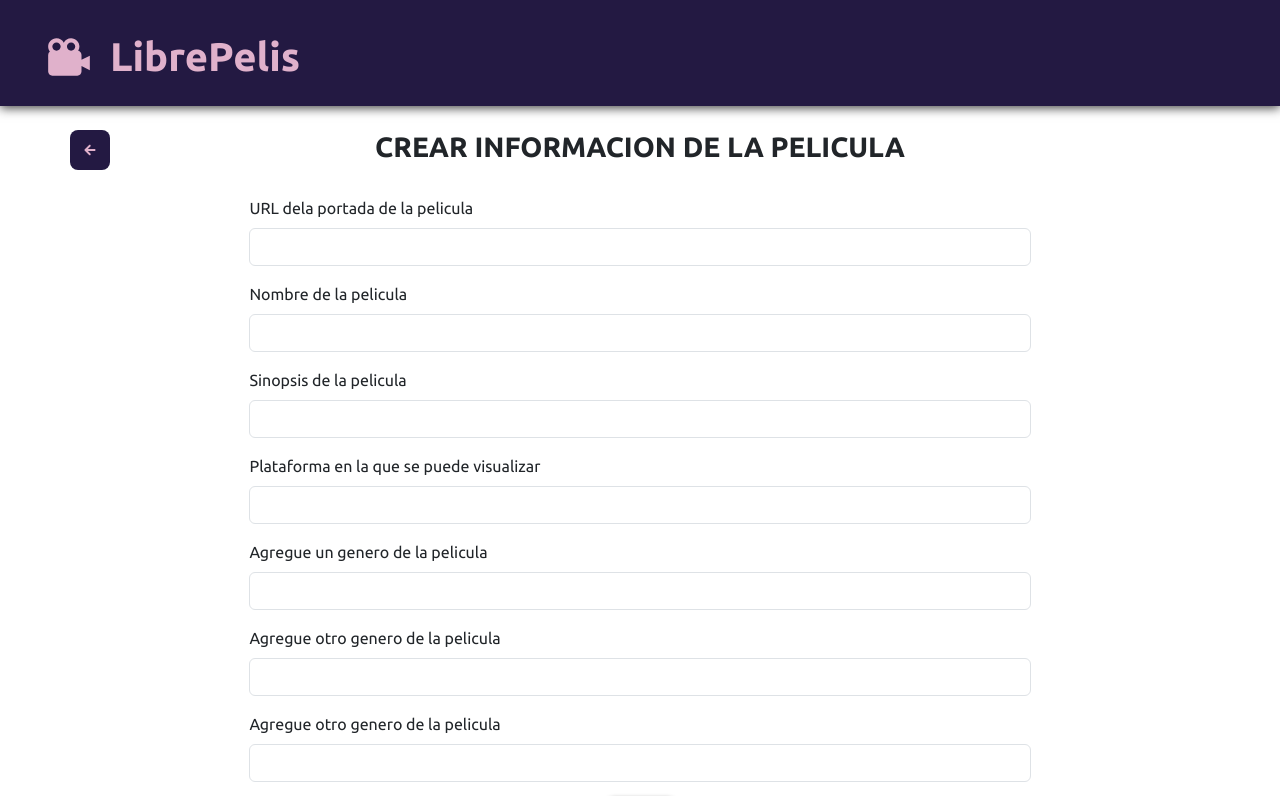
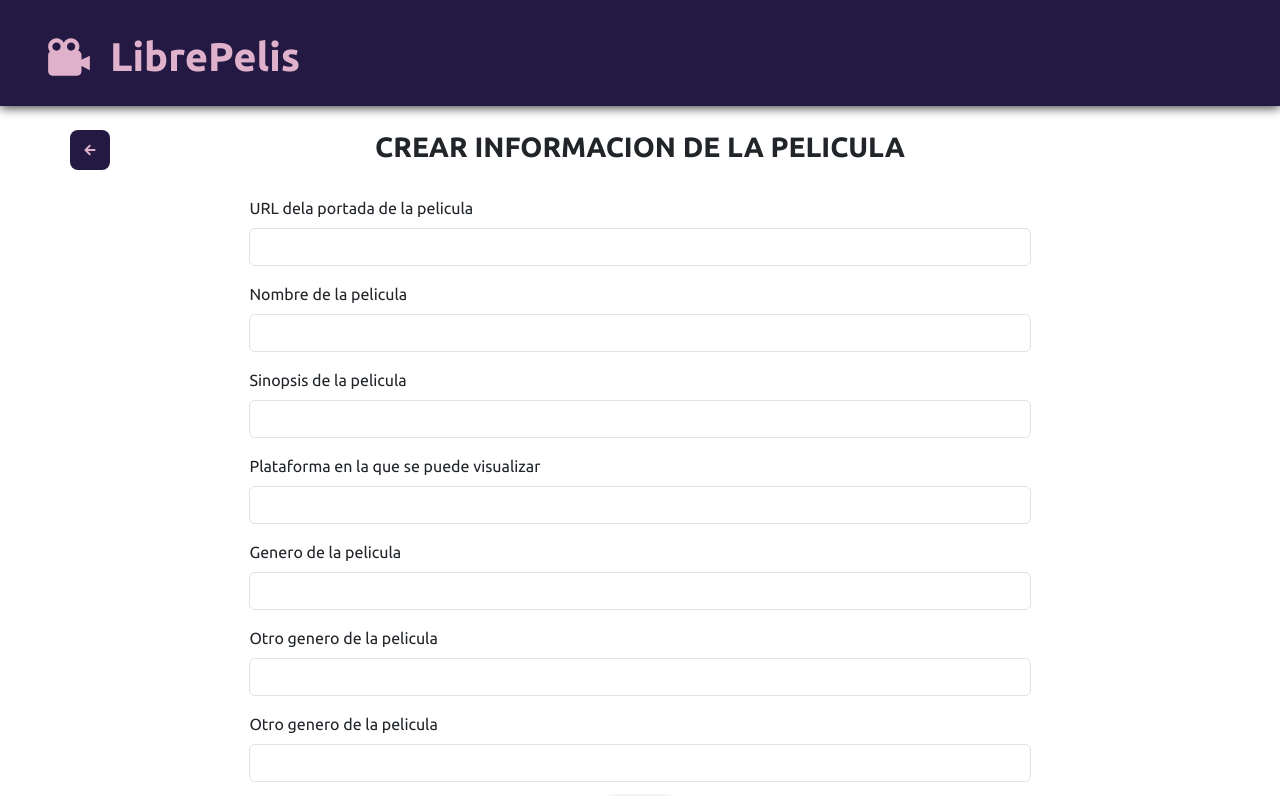
Before and after one commit to LimonsitOwO/REACT, a React (Create React App) app: page /Create in a window 1280 px wide. Shown: the top 796 px of the page. Built offline with nearby package versions, Linux system fonts and the light colour scheme.

Commit message:
Correccion

```diff
--- a/src/components/Create.jsx
+++ b/src/components/Create.jsx
@@ -73,23 +73,23 @@ const CreateCard = () => {
                             className='form-control'/>
                         </div>
                         <div className='mb-3 form-create'>
-                            <label className='form-label'>Agregue un genero de la pelicula</label>
+                            <label className='form-label'>Genero de la pelicula</label>
                             <input value={generouno}
-                            onChange={ (e) => setNombrep(e.target.value)}
+                            onChange={ (e) => setGenerouno(e.target.value)}
                             type="text"
                             className='form-control'/>
                         </div>
                         <div className='mb-3 form-create'>
-                            <label className='form-label'>Agregue otro genero de la pelicula</label>
+                            <label className='form-label'>Otro genero de la pelicula</label>
                             <input value={generodos}
-                            onChange={ (e) => setSinopsis(e.target.value)}
+                            onChange={ (e) => setGenerodos(e.target.value)}
                             type="text"
                             className='form-control'/>
                         </div>
                         <div className='mb-3 form-create'>
-                            <label className='form-label'>Agregue otro genero de la pelicula</label>
+                            <label className='form-label'>Otro genero de la pelicula</label>
                             <input value={generotres}
-                            onChange={ (e) => setPlataforma(e.target.value)}
+                            onChange={ (e) => setGenerotres(e.target.value)}
                             type="text"
                             className='form-control'/>
                         </div>
--- a/src/components/Edit.jsx
+++ b/src/components/Edit.jsx
@@ -40,6 +40,9 @@ const EditCard = () => {
         setNombrep(res.data.nombrep)
         setSinopsis(res.data.sinopsis)
         setPlataforma(res.data.plataforma)
+        setGenerouno(res.data.generouno)
+        setGenerodos(res.data.generodos)
+        setGenerotres(res.data.generotres)
     }
 
     return (
@@ -87,21 +90,21 @@ const EditCard = () => {
                         <div className='mb-3 form-create'>
                             <label className='form-label'>Genero de la pelicula</label>
                             <input value={generouno}
-                            onChange={ (e) => setNombrep(e.target.value)}
+                            onChange={ (e) => setGenerouno(e.target.value)}
                             type="text"
                             className='form-control'/>
                         </div>
                         <div className='mb-3 form-create'>
                             <label className='form-label'>Otro genero de la pelicula</label>
                             <input value={generodos}
-                            onChange={ (e) => setSinopsis(e.target.value)}
+                            onChange={ (e) => setGenerodos(e.target.value)}
                             type="text"
                             className='form-control'/>
                         </div>
                         <div className='mb-3 form-create'>
                             <label className='form-label'>Otro genero de la pelicula</label>
                             <input value={generotres}
-                            onChange={ (e) => setPlataforma(e.target.value)}
+                            onChange={ (e) => setGenerotres(e.target.value)}
                             type="text"
                             className='form-control'/>
                         </div>
--- a/src/components/Info.jsx
+++ b/src/components/Info.jsx
@@ -1,7 +1,7 @@
 import '../style/Info.css';
 import axios from 'axios';
 import { useState, useEffect } from 'react';
-import { Container, Row, Col, Button } from 'react-bootstrap';
+import { Container, Row, Col } from 'react-bootstrap';
 import { useParams, Link } from 'react-router-dom';
 import { IoMdArrowRoundBack } from "react-icons/io";
 
```
